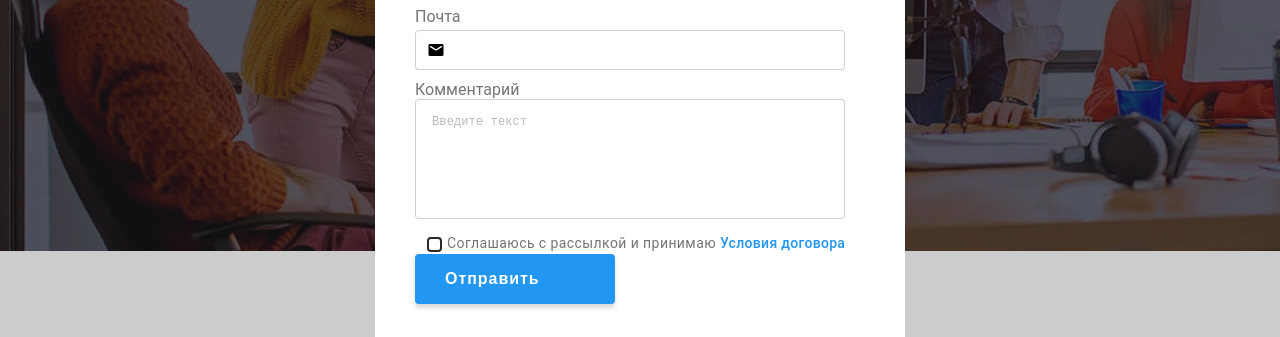
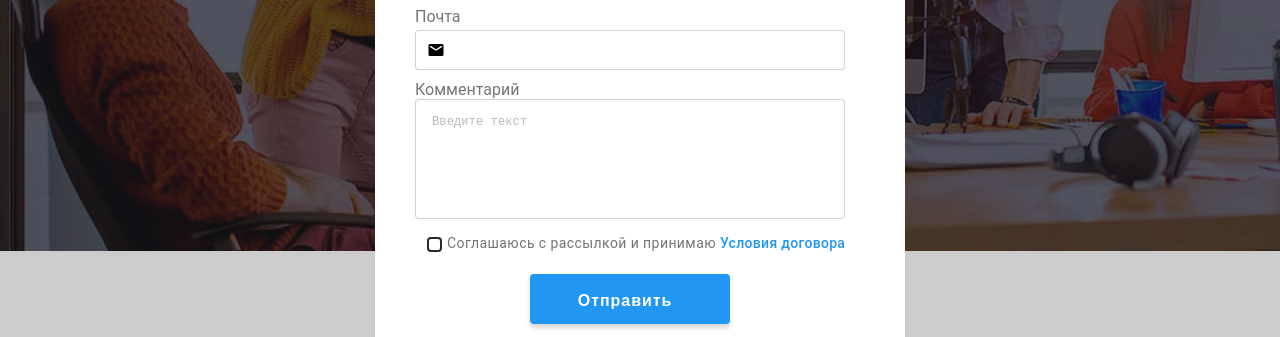
Before and after one commit to gts-work/goit-markup-hw-06, a plain HTML site: page index.html in a window 1280 px wide. Both pictures are taken after a click on the button "Заказать услугу". Shown: the part 429-766 px from the top of the page. Drawn offline with Linux system fonts and the light colour scheme.

Commit message:
added button in the modal

```diff
--- a/css/style.css
+++ b/css/style.css
@@ -1213,4 +1213,16 @@ h6 {
   display: inline-block;
 }
 
+.modal-btn {
+  display: flex;
+
+  justify-content: center;
+  align-items: center;
+
+  margin-top: 30px;
+}
+
+.btn-submit {
+}
+
 /************************************* TEST */
--- a/index.html
+++ b/index.html
@@ -513,9 +513,11 @@
               </div>
             </label>
 
-            <button type="submit" class="button btn-send" data-modal-open>
-              <p class="title-send">Отправить</p>
-            </button>
+            <div class="modal-btn">
+              <button type="submit" class="button btn-submit" data-modal-open>
+                <p class="title-send">Отправить</p>
+              </button>
+            </div>
           </form>
         </div>
       </div>
```
Also changed, not shown: js/speaker.js (line endings or trailing spaces).
